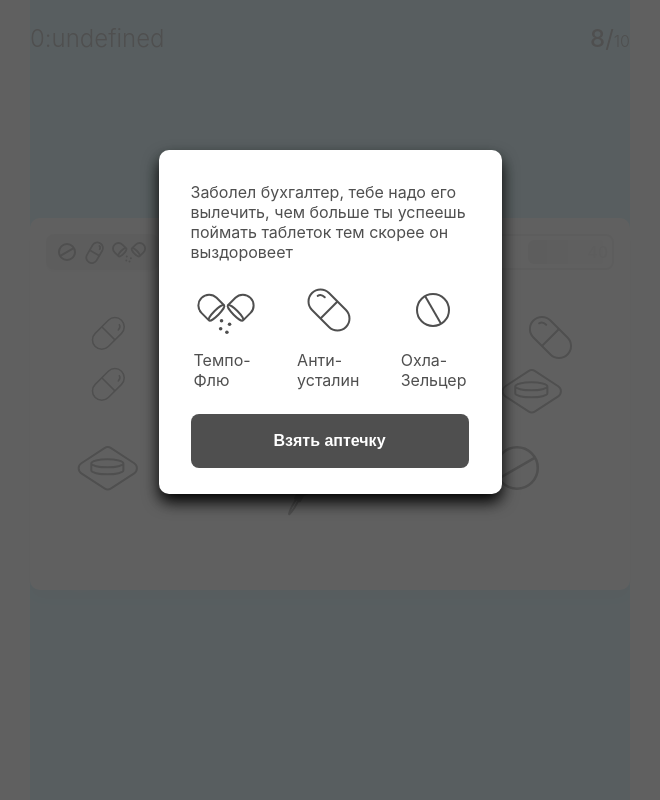
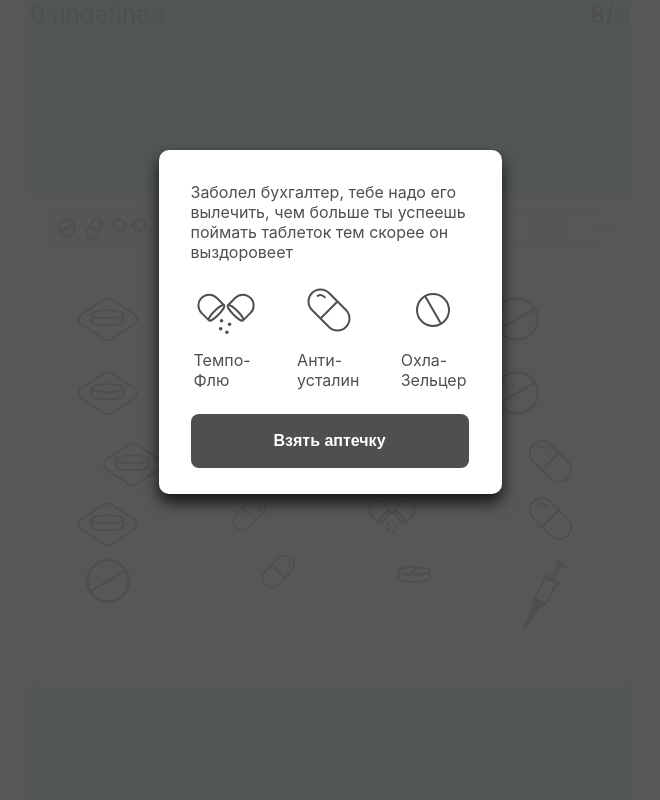
Before and after one commit to lidia-saf/studyTask, a React (Create React App) app: page / in a window 1280 px wide. Shown: the top 800 px of the page, without its empty margins (310-970 px from the left). Built offline with nearby package versions, Linux system fonts and the light colour scheme.

Commit message:
Change styles and add more pills

```diff
--- a/src/App.js
+++ b/src/App.js
@@ -19,7 +19,7 @@ const temp = (state = 40, action) => {
 const score = (state = {temp: 40, score: 0, iteration: 1}, action) => {
   switch (action.type) {
     case 'CORRECT_PILL_CLICKED':
-    return {temp: state.temp - 1/4, iteration: (state.iteration + 1) % 4, score: state.score + 1}
+    return {temp: state.temp - 1/4, iteration: (state.iteration + 1) % 9, score: state.score + 1}
     default:
       return state
   }
--- a/src/PillsGame/PillsGameLogic/PillContainer/PillContainerContainer.js
+++ b/src/PillsGame/PillsGameLogic/PillContainer/PillContainerContainer.js
@@ -12,8 +12,8 @@ class __PillContainerContainer extends React.Component {
 
     render() {
         const array = []
-        const totalNumberOfTruePills = 4;
-        const totalNumberOfFalsePills = 6;
+        const totalNumberOfTruePills = 9;
+        const totalNumberOfFalsePills = 10;
         for(let i =0; i< totalNumberOfTruePills;++i) {
             let random = Math.floor(Math.random()*truePills.length)
             array.push({index: random, type: 'truePills'});
--- a/src/PillsGame/PillsGameLogic/PillsGameTemplate.jsx
+++ b/src/PillsGame/PillsGameLogic/PillsGameTemplate.jsx
@@ -61,7 +61,6 @@ const Root = styled.div`
     @import url('https://fonts.googleapis.com/css?family=Roboto:300,400,500');
     position: relative;
     max-width: 600px;
-    padding: 24px 16px;
     margin: 0 auto;
 `;
 
@@ -131,10 +130,10 @@ const Game = styled.div`
     background-color: #ffffff;
     box-shadow: 0 8px 16px 0 rgba(0, 0, 0, 0.08);
     border-radius: 10px;
-    margin-top: 165px;
     padding: 16px;
     position: relative;
     z-index: 1000;
+    margin: 165px auto 0;
 `;
 
 
@@ -144,6 +143,7 @@ const Controls = styled.div`
     justify-content: space-between;
     position: relative;
     z-index: 1000;
+    margin: 0 auto;
 `;
 
 
--- a/src/PillsGame/StartingPopup/PopupTemplate.jsx
+++ b/src/PillsGame/StartingPopup/PopupTemplate.jsx
@@ -43,7 +43,7 @@ const Root = styled.div`
     width: 100%;
     height: 100%;
     overflow: auto;
-    background-color: rgba(79, 79, 79, 0.9);
+    background-color: rgba(79, 79, 79, 0.95);
     margin: 0 auto;
 `;
 
@@ -53,8 +53,13 @@ const Content = styled.div`
     max-height: 280px;
     padding: 32px;
     border-radius: 10px;
-    box-shadow: 0 8px 16px 0 rgba(0, 0, 0);
+    box-shadow: 0 8px 16px 0 rgba(0, 0, 0, 0.8);
     margin: 150px auto;
+
+    @media (min-width: 1024px) {
+        width: 844px;
+        height: 556px;
+    }
 `;
 
 const Title = styled.h1`
```
